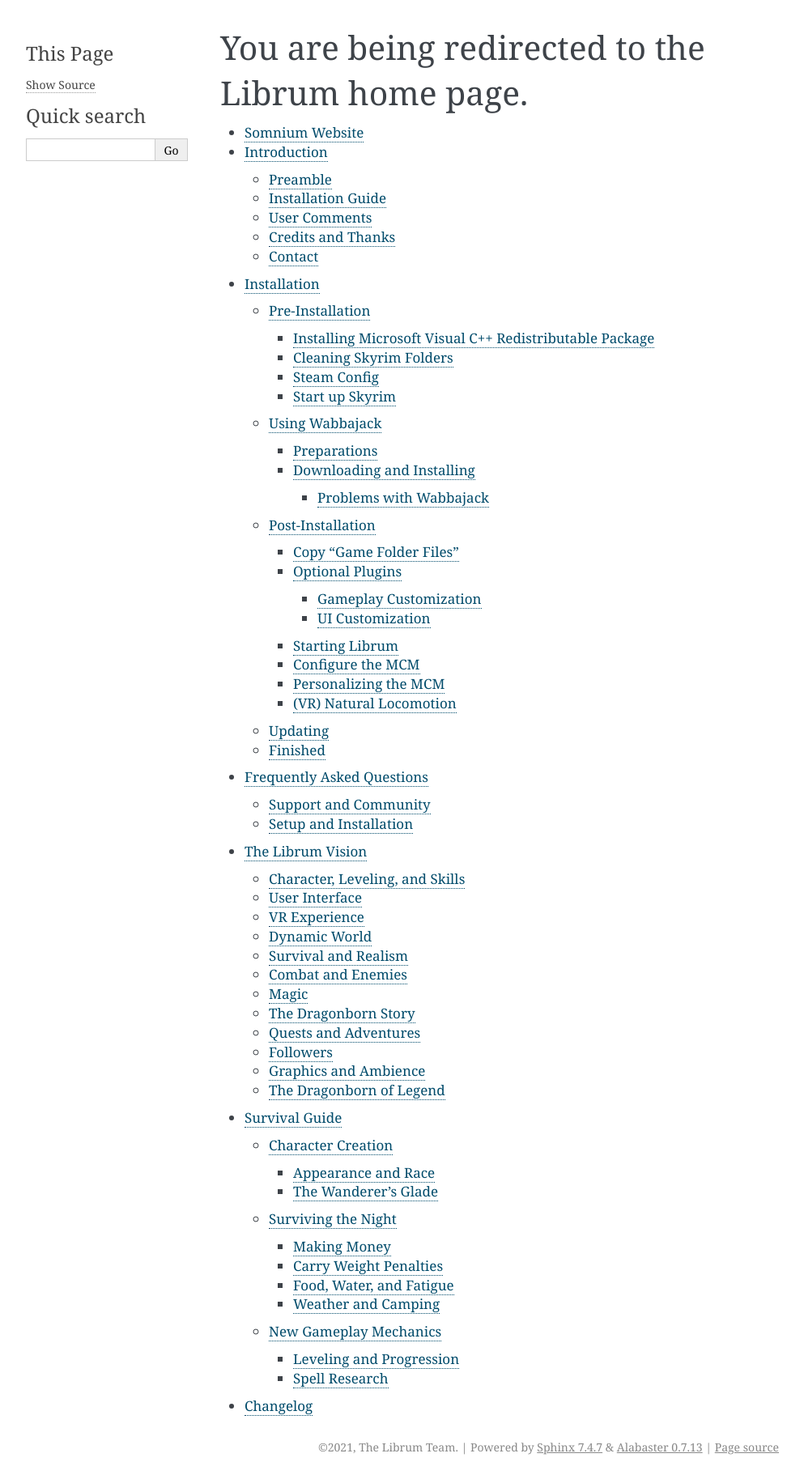
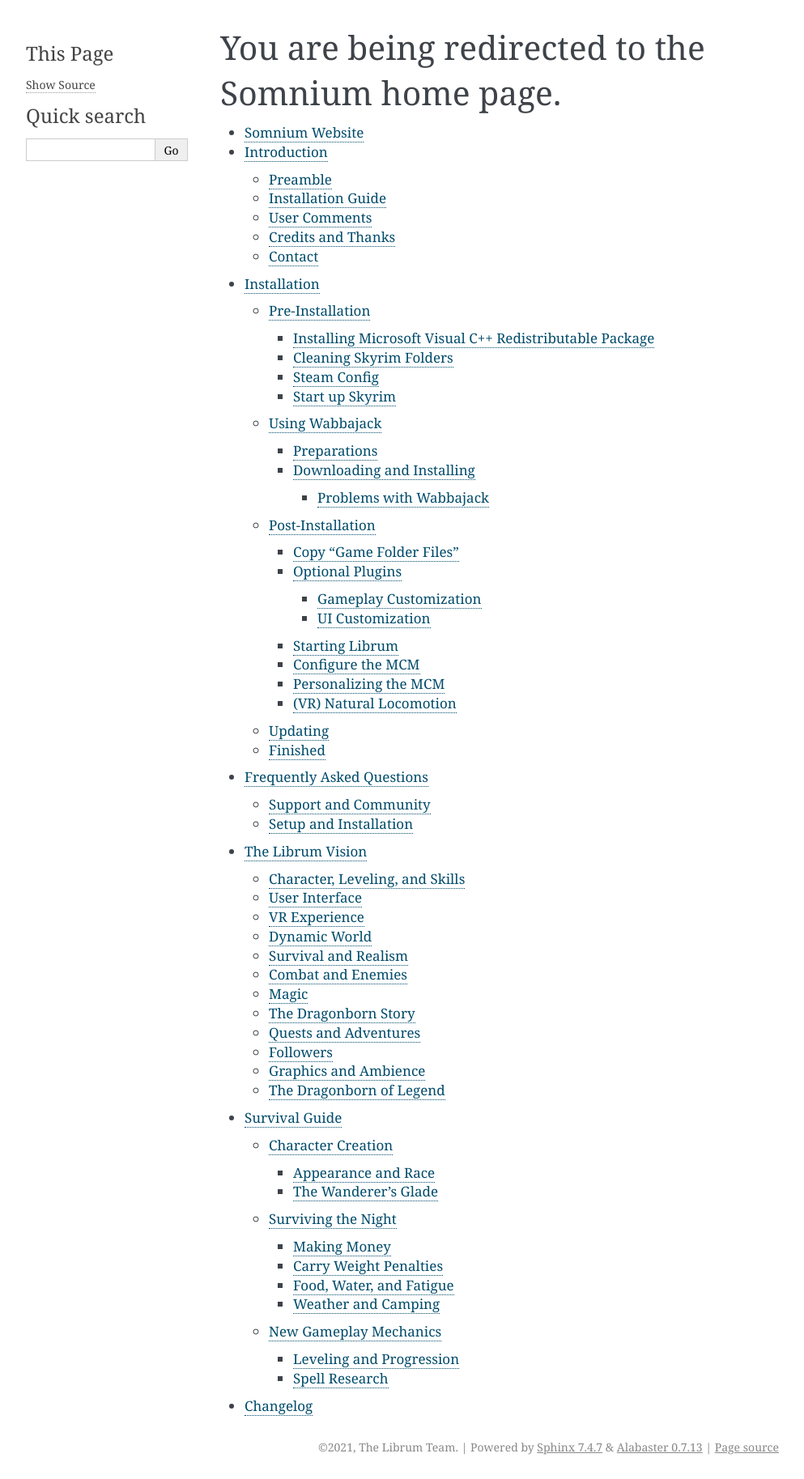
Before and after one commit to apoapse1/somnium-fur-enderal, a Sphinx documentation site: the page built from source/index.rst, in a window 1280 px wide. Shown: the whole page at 81% size, without its empty margins (148-1141 px from the left). Built offline with Sphinx 7.4.7, drawn with Linux system fonts in a browser that asks for light colours.

Commit message:
Fixed redirect for real

```diff
--- a/source/index.rst
+++ b/source/index.rst
@@ -3,14 +3,14 @@
    You can adapt this file completely to your liking, but it should at least
    contain the root `toctree` directive.
 
-You are being redirected to the Librum home page.
+You are being redirected to the Somnium home page.
 =================================================
 
 .. raw:: html
 
     <script type="text/javascript">
         if (String(window.location).indexOf("readthedocs") !== -1) {
-                window.location.replace('https://librum-modpack.com');
+                window.location.replace('https://somnium-fur-enderal.readthedocs.io/en/latest/0_Home.html');
         }
     </script>
 
```
